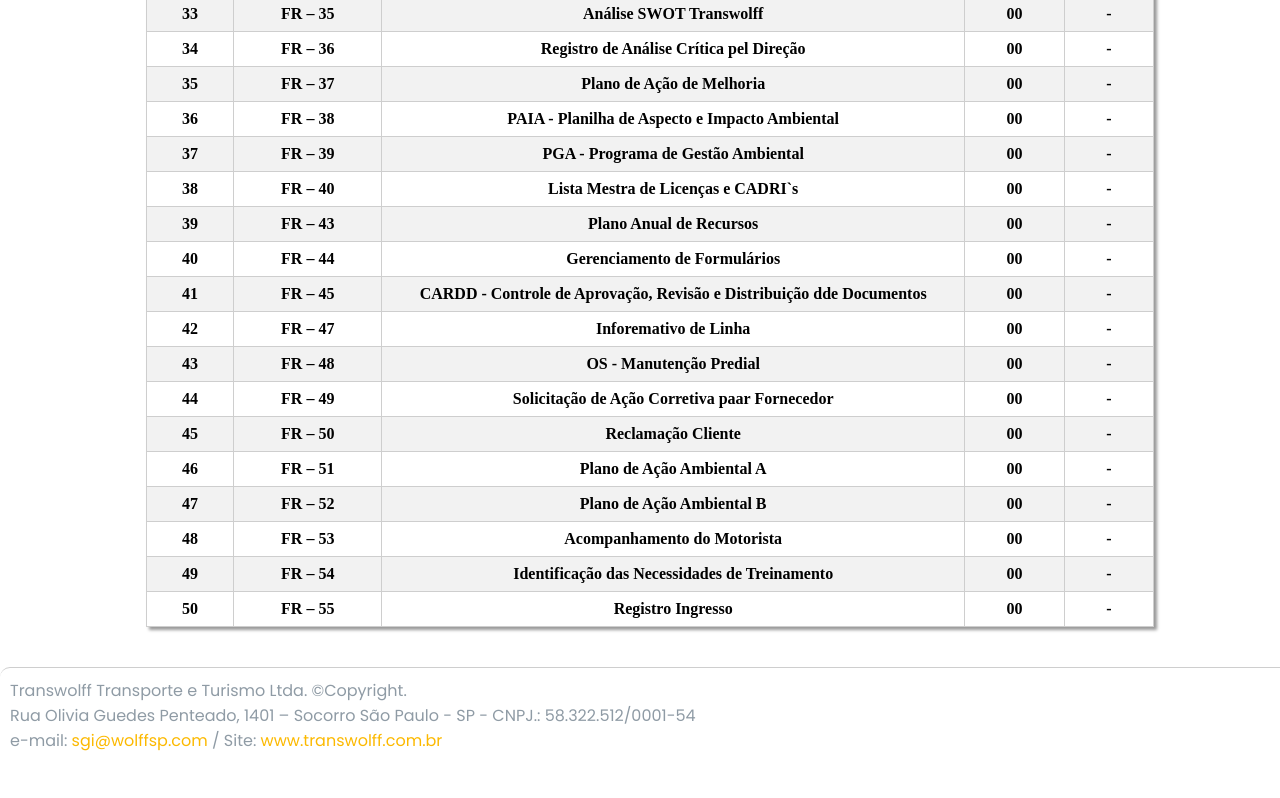
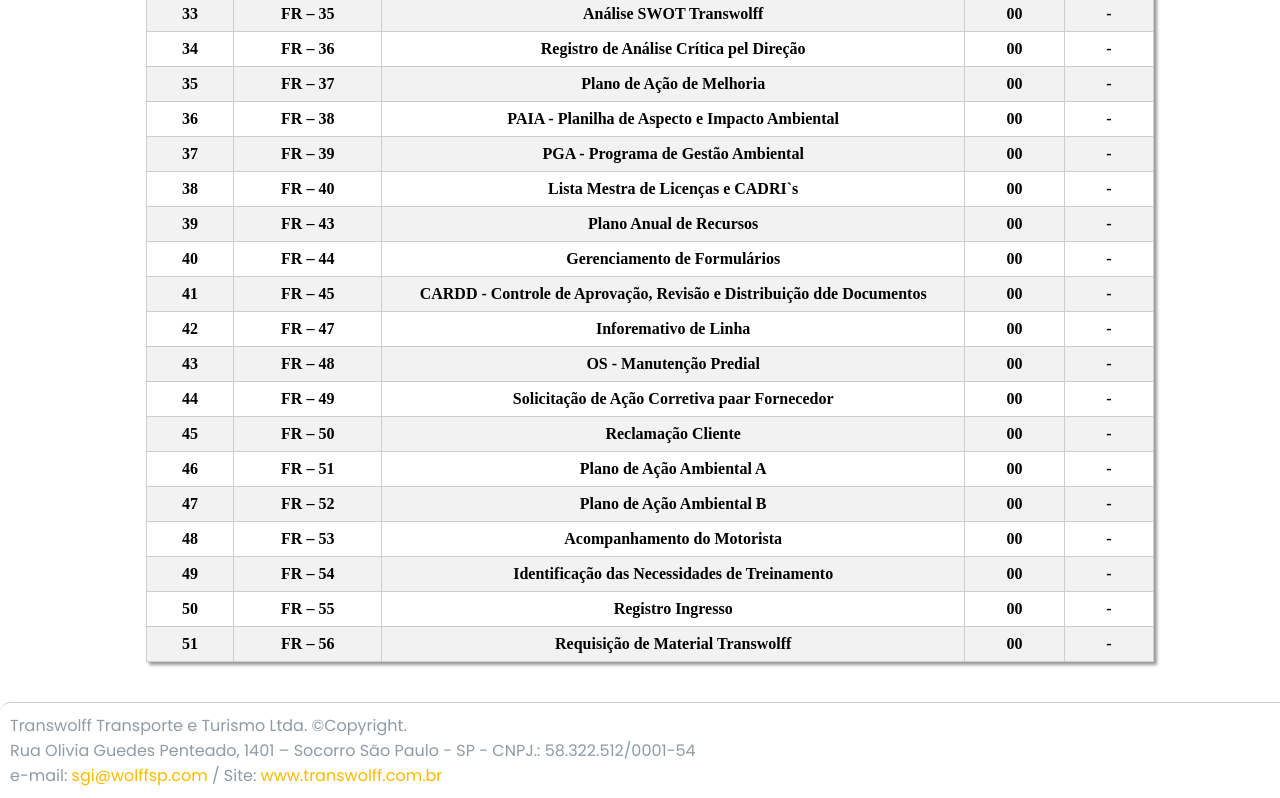
Before and after one commit to dijoan/projeto-SGI, a website: page formulario.html in a window 1280 px wide. Shown: the part 1524-2322 px from the top of the page. Before the commit the page ends 2287 px from the top, so only its background shows below. Drawn offline with nearby package versions, Linux system fonts and the light colour scheme; a web font is replaced by a local one.

Commit message:
atualização

```diff
--- a/formulario.html
+++ b/formulario.html
@@ -409,6 +409,14 @@
                             <td>00</td>
                             <td>-</td>
                         </tr>
+                        <tr>
+                            <td>51</td><!--linha 51-->
+                            <td>FR – 56</td>
+                            <td class="link"><a href="" target="_blank">Requisição de Material Transwolff</a>
+                            </td>
+                            <td>00</td>
+                            <td>-</td>
+                        </tr>
 
                     </tbody>
                     <tfoot>
```
Also changed, not shown: procedimentos.html (+2 -2 lines).
